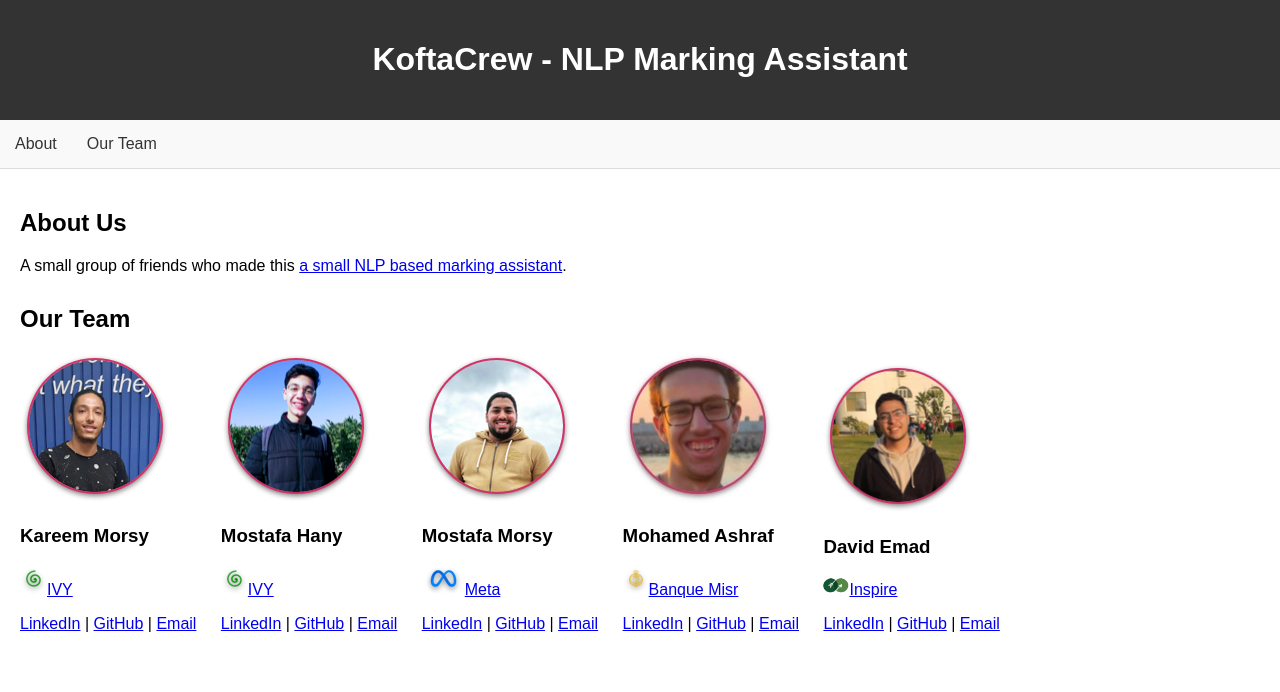
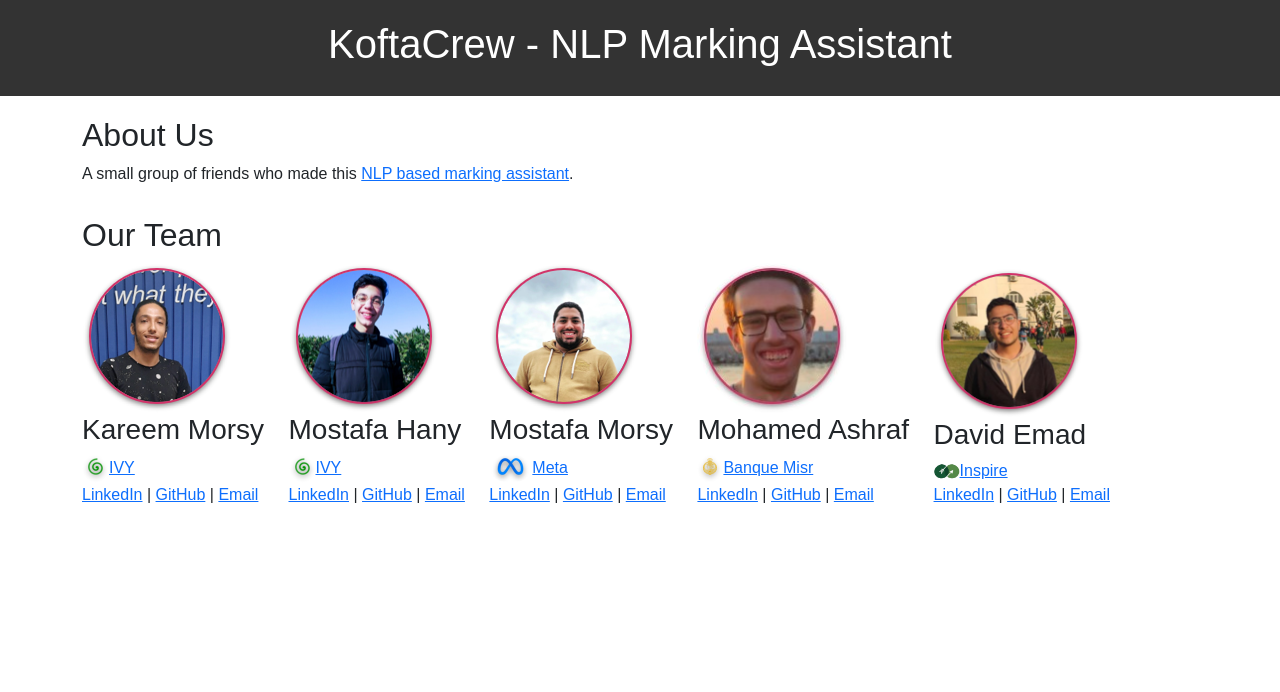
Before and after one commit to KoftaCrew/team-info, a plain HTML site: page index.html in a window 1280 px wide. Drawn offline with nearby package versions, Linux system fonts and the light colour scheme.

Commit message:
Add Bootstrap

```diff
--- a/index.html
+++ b/index.html
@@ -5,6 +5,7 @@
   <meta charset="UTF-8">
   <meta name="viewport" content="width=device-width, initial-scale=1.0">
   <title>Team Information</title>
+  <link href="https://unpkg.com/bootstrap@5.3.0/dist/css/bootstrap.min.css" rel="stylesheet" integrity="sha384-9ndCyUaIbzAi2FUVXJi0CjmCapSmO7SnpJef0486qhLnuZ2cdeRhO02iuK6FUUVM" crossorigin="anonymous">
   <link rel="stylesheet" href="styles.css">
 </head>
 
@@ -13,17 +14,10 @@
     <h1>KoftaCrew - NLP Marking Assistant</h1>
   </header>
 
-  <nav>
-    <ul>
-      <li><a href="#about">About</a></li>
-      <li><a href="#team">Our Team</a></li>
-    </ul>
-  </nav>
-
-  <main>
+  <main class="container">
     <section id="about">
       <h2>About Us</h2>
-      <p>A small group of friends who made this <a href="https://frontend.bravewave-3fb96535.northeurope.azurecontainerapps.io/">a small NLP based marking assistant</a>.</p>
+      <p>A small group of friends who made this <a href="https://frontend.bravewave-3fb96535.northeurope.azurecontainerapps.io/">NLP based marking assistant</a>.</p>
     </section>
 
     <div id="team">
@@ -83,7 +77,7 @@
 
   </main>
 
-
+  <script src="https://unpkg.com/bootstrap@5.3.0/dist/js/bootstrap.bundle.min.js" integrity="sha384-geWF76RCwLtnZ8qwWowPQNguL3RmwHVBC9FhGdlKrxdiJJigb/j/68SIy3Te4Bkz" crossorigin="anonymous"></script>
 </body>
 
 </html>
```
